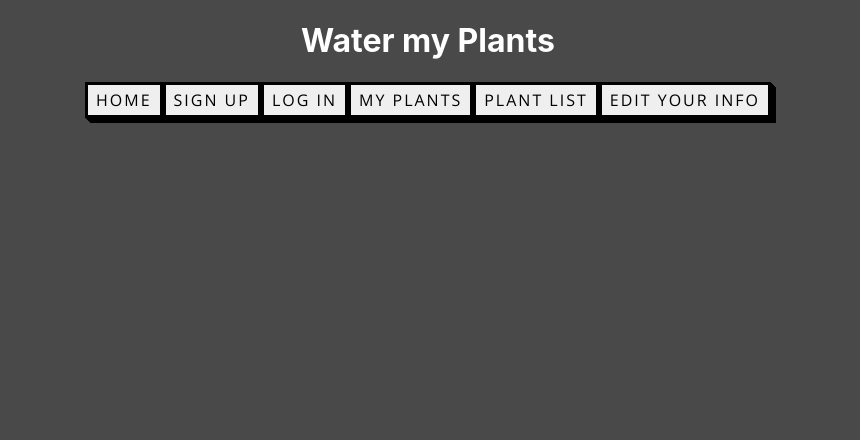
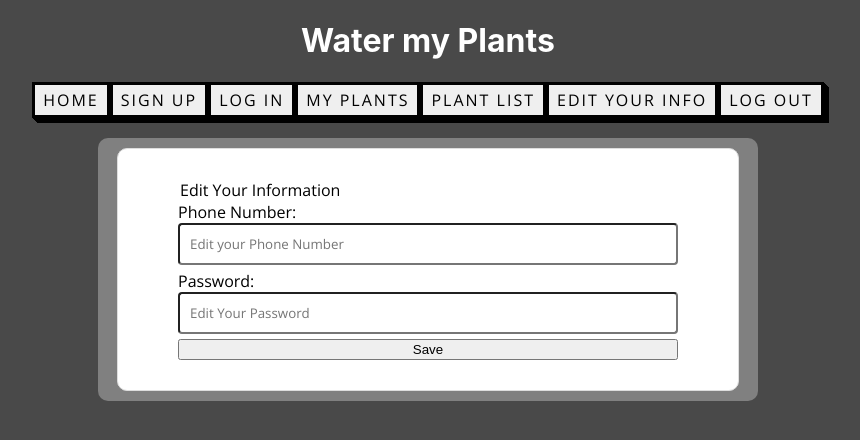
Before and after one commit to Build-Week-WMP/front-end, a React (Create React App) app: page /edituser in a window 1280 px wide. Shown: the top 440 px of the page, without its empty margins (212-1072 px from the left). Built offline with nearby package versions, Linux system fonts and the light colour scheme.

Commit message:
I added edituser component

```diff
--- a/src/App.js
+++ b/src/App.js
@@ -1,31 +1,35 @@
-import React from "react";
+import React, { useState } from "react";
 import Home from "./Components/Home";
-import { Route, Switch } from "react-router-dom";
+import { Route, Switch, useHistory } from "react-router-dom";
 import Signup from "./Components/Signup";
 import Login from "./Components/Login";
 import Plants from "./Components/Plants";
 import Navigation from "./Components/Navigation";
+import EditUser from "./Components/editYourInfo/EditUser";
 
 function App() {
   //I will use useEffect(axiosWithAuth).
-  // const { state, setState } = useState(initialPlants);
+  // const { state, setState, } = useState(initialPlants);
 
   // const addPlant =(plant)=>{
   //   setState([...state,plant])
   // }
 
-  // const history = useHistory();
-  // const logout = () => {
-  //after done the backend I will comment it out!
-  // localStorage.removeItem("token");
-  //history.push("/")
-  // console.log("hello");
-  // };
+  const history = useHistory();
+  const logout = () => {
+    // after done the backend I will comment it out!
+    localStorage.removeItem("token");
+    localStorage.removeItem("id");
+    history.push("/");
+    console.log("hello");
+  };
+
+  const [ID, setID] = useState(null);
 
   return (
     <div>
       {/* I will put logout props inside Navigation  logout={logout}*/}
-      <Navigation />
+      <Navigation logout={logout} />
       <Switch>
         <Route exact path="/">
           <Home />
@@ -34,15 +38,18 @@ function App() {
           <Signup />
         </Route>
         <Route path="/login">
-          <Login />
+          <Login ID={ID} setID={setID} />
         </Route>
         {/* ⬇️ I will put PrivateRoute */}
         <Route path="/plants">
           <Plants />
         </Route>
         <Route path="/PlantList"></Route>
-        <Route path="/editYourInfo"></Route>
+        <Route path="/edituser">
+          <EditUser ID={ID} />
+        </Route>
       </Switch>
+      {ID}
     </div>
   );
 }
--- a/src/AxiosWithAuth/axiosWithAuth.js
+++ b/src/AxiosWithAuth/axiosWithAuth.js
@@ -1,12 +1,11 @@
-// import axios from "axios";
+import axios from "axios";
 
-// const axiosWithAuth = () => {
-//   const token = localStorage.getItem("token");
-//   return axios.create({
-//     // ⬇️ I will put URL after backend is finised
-//     baseURL: "",
-//     headers: { Authorization: token },
-//   });
-// };
+const axiosWithAuth = () => {
+  const token = localStorage.getItem("token");
+  return axios.create({
+    baseURL: "https://beta-water-my-plants.herokuapp.com",
+    headers: { Authorization: token },
+  });
+};
 
-// export default axiosWithAuth;
+export default axiosWithAuth;
--- a/src/Components/Login.js
+++ b/src/Components/Login.js
@@ -1,6 +1,7 @@
 import { Styles } from "./Styled-Components";
 import { useState, useEffect } from "react";
 import * as yup from "yup";
+import axiosWithAuth from "../axiosWithAuth/axiosWithAuth";
 
 const schema = yup.object().shape({
   username: yup.string().min(2, "Names must be at least 2 characters long"),
@@ -8,6 +9,8 @@ const schema = yup.object().shape({
 });
 
 const Login = (props) => {
+  const { ID, setID } = props;
+  // console.log(ID);
   const [disabled, setDisabled] = useState(true);
 
   const [form, updateValue] = useState({
@@ -19,6 +22,20 @@ const Login = (props) => {
     username: " ",
     password: " ",
   });
+
+  const login = (e) => {
+    e.preventDefault();
+    return axiosWithAuth()
+      .post("/api/auth/login", form)
+      .then((res) => {
+        setID(res.data.user_id);
+        localStorage.setItem("token", res.data.token);
+        console.log(res);
+      })
+      .catch((err) => {
+        console.log(err);
+      });
+  };
 
   const setFormErrors = (name, value) => {
     console.log(name, value);
@@ -34,28 +51,28 @@ const Login = (props) => {
   const changeFunction = (e) => {
     setFormErrors(e.target.name, e.target.value);
     updateValue({ ...form, [e.target.name]: e.target.value });
-    console.log("form data in change", form);
+    // console.log("form data in change", form);
   };
 
   useEffect(() => {
     schema.isValid(form).then((valid) => setDisabled(!valid));
   }, [form]);
 
-  const submitFunction = (e) => {
-    e.preventDefault();
-    //⬇️ call axiosWithAuth with post request to api login route
-    console.log("form", form);
-    //This is the way to clear the form after submission
-    updateValue({
-      username: "",
-      password: "",
-    });
-  };
+  // const submitFunction = (e) => {
+  //   e.preventDefault();
+  //   //⬇️ call axiosWithAuth with post request to api login route
+  //   console.log("form", form);
+  //   //This is the way to clear the form after submission
+  //   updateValue({
+  //     username: "",
+  //     password: "",
+  //   });
+  // };
 
   return (
     <Styles>
       <h1>Log In</h1>
-      <form onSubmit={submitFunction}>
+      <form onSubmit={login}>
         <label>
           {" "}
           User Name:
--- a/src/Components/Navigation.js
+++ b/src/Components/Navigation.js
@@ -2,7 +2,7 @@ import { Link } from "react-router-dom";
 import { NavButtons, Nav } from "./Styled-Components";
 
 const Navigation = (props) => {
-  // const { logout } = props;
+  const { logout } = props;
   return (
     <Nav>
       <div>
@@ -35,15 +35,15 @@ const Navigation = (props) => {
           </Link>
         </NavButtons>
         <NavButtons>
-          <Link to="/editYourInfo" className="navlinks">
+          <Link to="/edituser" className="navlinks">
             Edit your info
           </Link>
         </NavButtons>
-        {/* <NavButtons>
+        <NavButtons>
           <Link to="#" onClick={logout} className="navlinks">
             Log Out
           </Link>
-        </NavButtons> */}
+        </NavButtons>
       </div>
     </Nav>
   );
--- /dev/null
+++ b/src/Components/editYourInfo/EditUser.js
@@ -0,0 +1,62 @@
+import React, { useEffect, useState } from "react";
+import { Styles } from "./../Styled-Components";
+import axiosWithAuth from "../../axiosWithAuth/axiosWithAuth";
+
+const EditUser = (props) => {
+  const [user, setUser] = useState({
+    phone_number: "",
+    password: "",
+  });
+
+  const handleChange = (e) => {
+    console.log(e.target.value);
+    setUser({
+      ...user,
+      [e.target.name]: e.target.value,
+    });
+  };
+
+  const saveEdit = (e) => {
+    e.preventDefault();
+    axiosWithAuth()
+      .put(`/api/users/${props.ID}`, user)
+      .then((res) => {
+        // console.log(res);
+        alert("your password changed! 🤪");
+      });
+  };
+
+  console.log(user);
+
+  return (
+    <Styles>
+      <form onSubmit={saveEdit}>
+        <legend>Edit Your Information</legend>
+        <label>
+          Phone Number:
+          <input
+            onChange={handleChange}
+            value={user.phone_number}
+            type="text"
+            name="phone_number"
+            placeholder="Edit your Phone Number"
+          />
+        </label>
+        <label>
+          Password:
+          <input
+            value={user.password}
+            onChange={handleChange}
+            type="text"
+            name="password"
+            placeholder="Edit Your Password"
+          />
+        </label>
+
+        <button>Save</button>
+      </form>
+    </Styles>
+  );
+};
+
+export default EditUser;
```
Also changed, not shown: src/AxiosWithAuth/fetchUser.js (added, +9 -0 lines), src/Components/EditYourInfo.js (deleted, +0 -57 lines).
